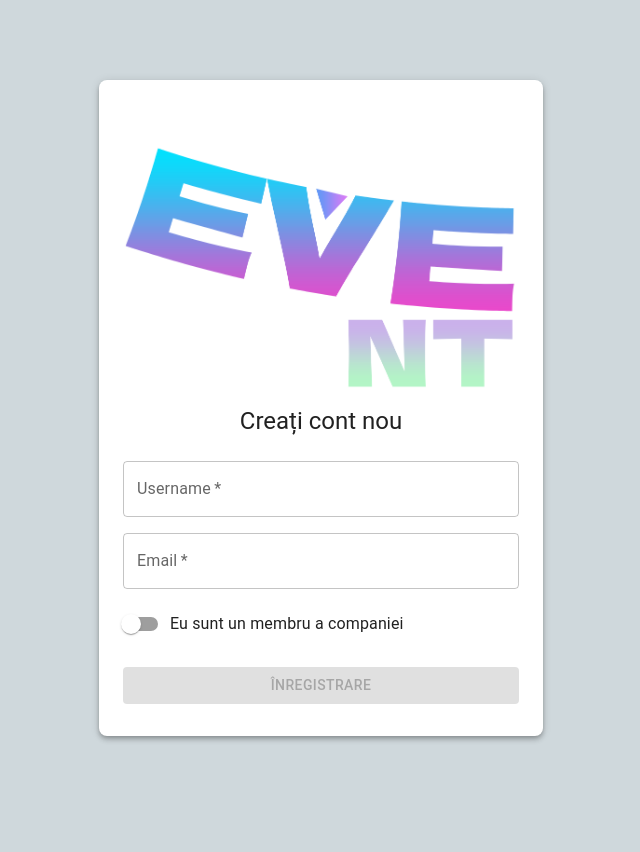
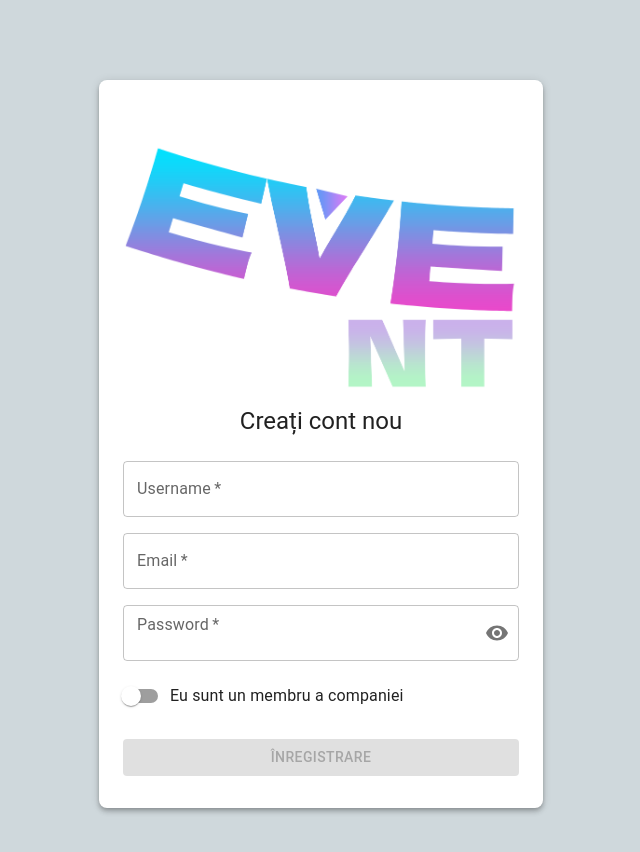
Before and after one commit to saranciucnichita/events-org-site, a Next.js app in the folder frontend/: page /login in a window 1280 px wide. Shown: the top 852 px of the page, without its empty margins (319-959 px from the left). Before the commit the page ends 816 px from the top, so only its background shows below. Built offline with nearby package versions, Linux system fonts and the light colour scheme.

Commit message:
Add password field

```diff
--- a/frontend/app/(main)/login/page.tsx
+++ b/frontend/app/(main)/login/page.tsx
@@ -1,5 +1,5 @@
 'use client';
-import { useState, useRef, ChangeEvent, SubmitEvent } from 'react';
+import { useState, useRef, useId, ChangeEvent, SubmitEvent } from 'react';
 import Typography from '@mui/material/Typography';
 import Button from '@mui/material/Button';
 import TextField from '@mui/material/TextField';
@@ -21,6 +21,12 @@ import Select, { SelectChangeEvent } from '@mui/material/Select';
 import InputLabel from '@mui/material/InputLabel';
 import MenuItem from '@mui/material/MenuItem';
 import { list } from 'postcss';
+import OutlinedInput from '@mui/material/OutlinedInput';
+import IconButton from '@mui/material/IconButton';
+import InputAdornment from '@mui/material/InputAdornment';
+import Visibility from '@mui/icons-material/Visibility';
+import VisibilityOff from '@mui/icons-material/VisibilityOff';
+
 
 const theme = createTheme({
   palette: {
@@ -33,14 +39,26 @@ const theme = createTheme({
 export default function UserForm() {
   const router = useRouter();
 
-  const [formData, setFormData] = useState({ username: '', email: '', role: '' });
+  const outlinedPasswordId = useId();
+
+  const [formData, setFormData] = useState({ username: '', email: '', role: '', password: '' });
   const [snackbarOpen, setSnackbarOpen] = useState<boolean>(false);
   const [authButton, setAuthButton] = useState<boolean>(true);
   const [isMailSent, setMail] = useState<boolean>(false);
   const [slide, setSlide] = useState<boolean>(true);
   const inputRef = useRef<HTMLInputElement | null>(null);
   const [isVisible, setIsVisible] = useState<boolean>(false);
-  const [role, setRole] = useState('');
+  const [showPassword, setShowPassword] = useState<boolean>(false);
+
+  const handleClickShowPassword = () => setShowPassword((show) => !show);
+
+  const handleMouseDownPassword = (event: React.MouseEvent<HTMLButtonElement>) => {
+    event.preventDefault();
+  };
+
+  const handleMouseUpPassword = (event: React.MouseEvent<HTMLButtonElement>) => {
+    event.preventDefault();
+  };
 
   const handleChange = (e: ChangeEvent<HTMLInputElement>) => {
     setFormData({ ...formData, [e.target.name]: e.target.value });
@@ -50,6 +68,7 @@ export default function UserForm() {
   };
 
   const handleRole = (event: SelectChangeEvent) => {
+    if (isVisible)
     setFormData({ ...formData, [event.target.name]: event.target.value });
   };
 
@@ -69,7 +88,7 @@ export default function UserForm() {
 
       if (response.ok) {
         alert('Ați înregistrat cu succes!');
-        setFormData({ username: '', email: '', role: '' }); // Clear form
+        setFormData({ username: '', email: '', role: '', password: '' }); // Clear form
         setSlide(false);
         setMail(true);
       }
@@ -120,6 +139,34 @@ export default function UserForm() {
                 <FormControl fullWidth>
                   <TextField label="Email" name="email" type="email" value={formData.email} onChange={handleChange} required fullWidth />
                 </FormControl>
+
+ <FormControl variant="outlined" fullWidth>
+          <InputLabel required htmlFor={`${outlinedPasswordId}-input`}>Password</InputLabel>
+          <OutlinedInput
+            id={`${outlinedPasswordId}-input`}
+            type={showPassword ? 'text' : 'password'}
+            endAdornment={
+              <InputAdornment position="end">
+                <IconButton
+                  aria-label={
+                    showPassword ? 'hide the password' : 'display the password'
+                  }
+                  onClick={handleClickShowPassword}
+                  onMouseDown={handleMouseDownPassword}
+                  onMouseUp={handleMouseUpPassword}
+                  edge="end"
+                >
+                  {showPassword ? <VisibilityOff /> : <Visibility />}
+                </IconButton>
+              </InputAdornment>
+            }
+            label="Password"
+            value={formData.password}
+            name="password"
+            onChange={handleChange}
+          />
+        </FormControl>
+
                 <FormControl fullWidth>
                   <FormControlLabel
                     control={
```
